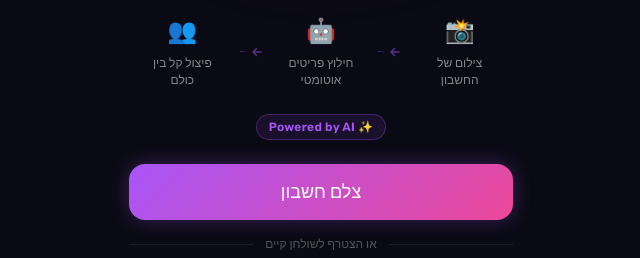
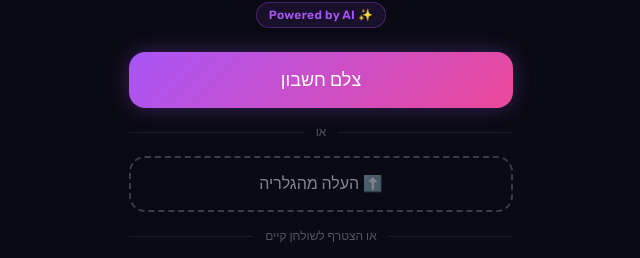
Before and after one commit to amitcohen321/bill, a React (Vite) app in the folder apps/web/: page / in a window 1280 px wide. Shown: the part 475-733 px from the top of the page, without its empty margins (366-1006 px from the left). Built offline with nearby package versions, Linux system fonts and the light colour scheme; no server answers.

Commit message:
homepage revamp

```diff
--- a/apps/web/src/pages/HomePage.tsx
+++ b/apps/web/src/pages/HomePage.tsx
@@ -16,6 +16,7 @@ export function HomePage() {
   const [nameInput, setNameInput] = useState('');
   const [fileError, setFileError] = useState<string | null>(null);
   const cameraInputRef = useRef<HTMLInputElement>(null);
+  const galleryInputRef = useRef<HTMLInputElement>(null);
   const nameRef = useRef('');
 
   useEffect(() => {
@@ -102,10 +103,10 @@ export function HomePage() {
         </div>
       )}
 
-      <div className="relative flex-1 flex flex-col items-center px-6 pt-12 pb-8 overflow-y-auto">
+      <div className="relative flex-1 flex flex-col items-center px-6 pt-12 pb-8 overflow-hidden">
         {/* Top — logo / branding */}
         <div className="flex flex-col items-center gap-3">
-          <img src="/hero.png" alt="Billy" className="w-72 h-72 sm:w-80 sm:h-80 object-contain drop-shadow-2xl" />
+          <img src="/hero.png" alt="Billy" className="w-52 h-52 object-contain drop-shadow-2xl" />
           <h1 className="text-3xl font-bold text-white tracking-tight">בילי</h1>
           <p className="text-white/40 text-base text-center">
             פיצול חשבון מסעדה בקלות ובמהירות
@@ -161,6 +162,26 @@ export function HomePage() {
             type="file"
             accept={ALLOWED_IMAGE_TYPES.join(',')}
             capture="environment"
+            onChange={handleCameraChange}
+            className="hidden"
+            aria-hidden="true"
+          />
+          <div className="flex items-center gap-3">
+            <div className="flex-1 h-px bg-surface-border" />
+            <span className="text-white/30 text-xs">או</span>
+            <div className="flex-1 h-px bg-surface-border" />
+          </div>
+          <button
+            disabled={uploadMutation.isPending}
+            onClick={() => galleryInputRef.current?.click()}
+            className="w-full h-14 flex items-center justify-center gap-2 rounded-2xl border-2 border-dashed border-white/20 text-white/50 text-base font-medium hover:border-accent/50 hover:text-white/80 transition-colors disabled:opacity-50 disabled:pointer-events-none"
+          >
+            ⬆️ העלה מהגלריה
+          </button>
+          <input
+            ref={galleryInputRef}
+            type="file"
+            accept={ALLOWED_IMAGE_TYPES.join(',')}
             onChange={handleCameraChange}
             className="hidden"
             aria-hidden="true"
```
